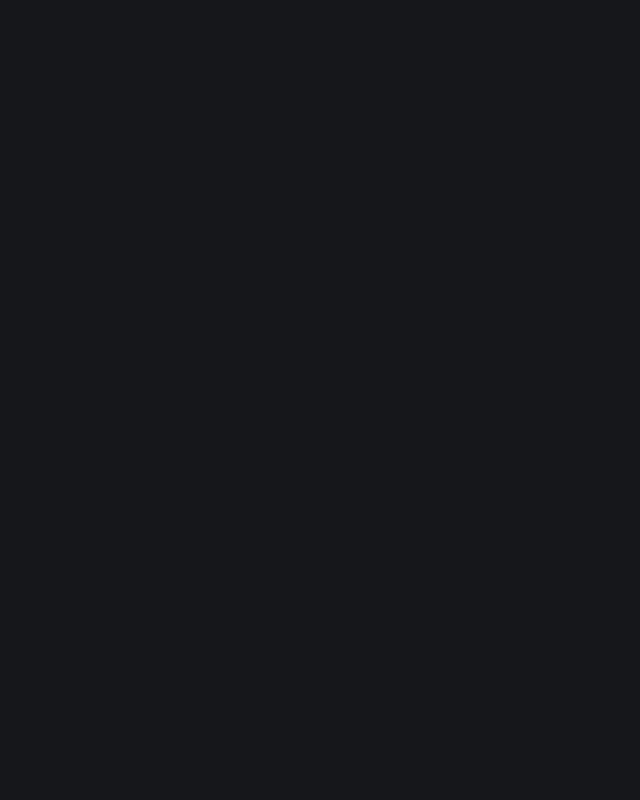
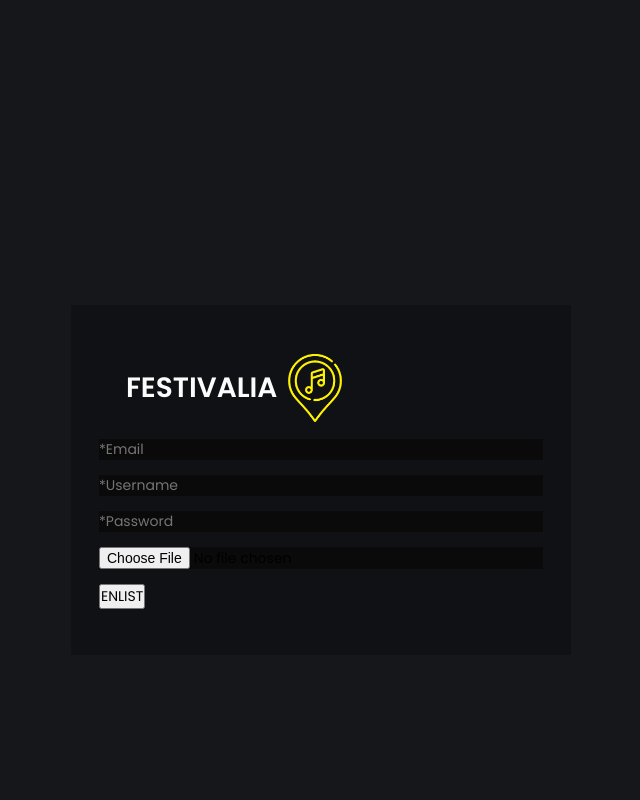
Before and after one commit to Quinteroo/Festivalia-EventApp, a website built with Vite: page frontend/index.html in a window 1280 px wide. Both pictures are taken after a click on the button "Join". Shown: the top 800 px of the page, without its empty margins (319-959 px from the left). Built offline with nearby package versions, Linux system fonts and the light colour scheme.

Commit message:
fear: register.js

```diff
--- a/frontend/main.js
+++ b/frontend/main.js
@@ -8,18 +8,19 @@ import { intro } from "./src/components/intro/intro.js"
 
 
 
-const landingPage = () => {
+export const landingPage = () => {
   const divApp = document.querySelector("#app")
+  divApp.innerHTML = "";
 
   headerLP(divApp)
   storeFront(divApp)
   footer(divApp)
 
 
-  logo()
+  logo(document.querySelector("header"))
   intro()
 
 
 }
 
-landingPage()
+document.addEventListener("DOMContentLoaded", landingPage);
--- a/frontend/src/components/logo/logo.css
+++ b/frontend/src/components/logo/logo.css
@@ -1,6 +1,6 @@
 .logo-container {
-  width: 30%;
-  height: 100%;
+  width: 20vw;
+  height: 9vh;
   display: flex;
   align-items: center;
   justify-content: center;
--- a/frontend/src/components/logo/logo.js
+++ b/frontend/src/components/logo/logo.js
@@ -1,7 +1,6 @@
 import './logo.css'
 
-export const logo = () => {
-  const header = document.querySelector("header")
+export const logo = (elementoPadre) => {
 
   const logoContainer = document.createElement("div")
   logoContainer.className = "logo-container"
@@ -29,5 +28,5 @@ export const logo = () => {
   logoContainer.append(divName)
   logoContainer.append(divImg)
 
-  header.append(logoContainer)
+  elementoPadre.append(logoContainer)
 }
--- a/frontend/src/pages/register/register.css
+++ b/frontend/src/pages/register/register.css
@@ -1,3 +1,29 @@
-/* main{
-  background-image: none;
-} */
+form{
+  width: 500px;
+  height: 350px;
+  background-color: var(--qgd-color-15);
+  display: flex;
+  flex-direction: column;
+  justify-content: center;
+  align-items: start;
+  gap: 15px;
+  padding: 2rem;
+}
+
+form > input {
+  all: unset;
+  width: 100%;
+  text-align: start;
+  background-color: var(--qgd-color-20);
+  color: var(--qgd-color-5);
+
+}
+
+form > input:hover {
+  background-color: var(--qgd-color-23);
+
+}
+
+.input-file{
+
+}
--- a/frontend/src/pages/register/register.js
+++ b/frontend/src/pages/register/register.js
@@ -2,18 +2,53 @@ import "./register.css"
 import { headerLP } from "../../components/headerLP/headerLP.js";
 import { storeFront } from "../../components/storeFront/storeFront.js";
 import { footer } from "../../components/footer/footer.js";
+import { logo } from "../../components/logo/logo.js";
+import { landingPage } from "../../../main.js";
+
+
 
 export const register = () => {
   const divApp = document.querySelector("#app")
-  const main = document.querySelector("main")
-
-
   divApp.innerHTML = "";
 
 
   headerLP(divApp)
   storeFront(divApp)
   footer(divApp)
-  main.style.backgroundImage = "none"
+
+  const main = document.querySelector("main")
+
+  const form = document.createElement("form")
+  const divLogo = document.createElement("div")
+  divLogo.classList.add("div-logo")
+  divLogo.addEventListener("click", landingPage)
+  logo(divLogo)
+
+  const inputFile = document.createElement("input");
+  inputFile.type = "file";
+  inputFile.id = "image-upload";
+  inputFile.name = "image-upload";
+  inputFile.accept = "image/*";
+  inputFile.classList.add("input-file");
+
+
+  const inputUN = document.createElement("input")
+  inputUN.type = "text"
+  inputUN.placeholder = "*Username"
+
+  const inputPASS = document.createElement("input")
+  inputPASS.type = "password"
+  inputPASS.placeholder = "*Password"
+
+  const inputEmail = document.createElement("input")
+  inputEmail.type = "email"
+  inputEmail.placeholder = "*Email"
+
+  const submitButton = document.createElement("button")
+  submitButton.textContent = "ENLIST"
+  submitButton.classList
+
+  form.append(divLogo, inputEmail, inputUN, inputPASS, inputFile, submitButton)
+  main.append(form)
 
 }
--- a/frontend/style.css
+++ b/frontend/style.css
@@ -23,6 +23,7 @@
   --qgd-color-10: #16171b;
   --qgd-color-15:#101114;
   --qgd-color-20:#0a0a0a;
+  --qgd-color-23:#000000;
   --qgd-color-25: #ffe343;
   --qgd-color-50: #ffc343;
 
```
